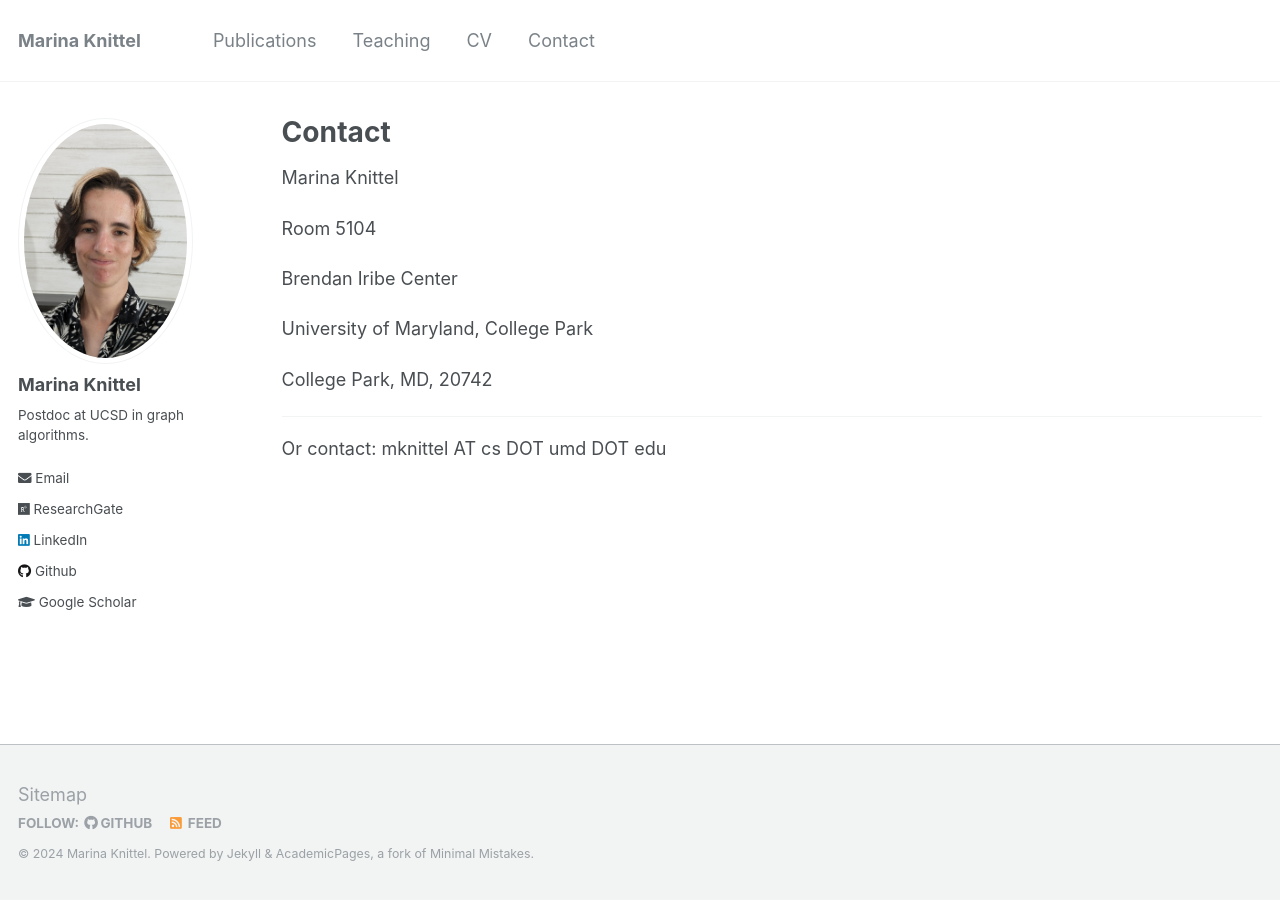
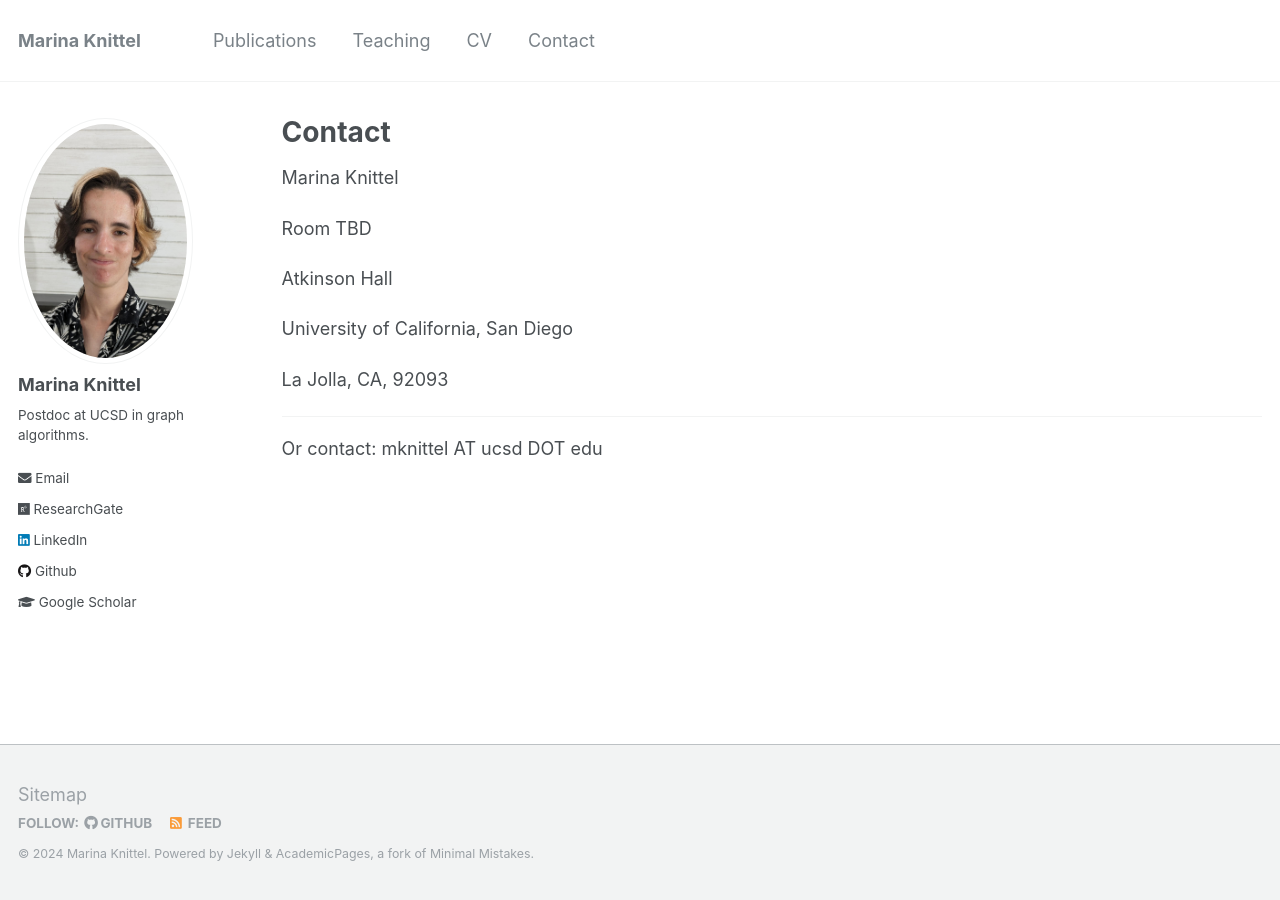
Before and after one commit to mknittel/mknittel.github.io, a Jekyll site: the page built from _pages/contact.md, in a window 1280 px wide. Built offline with Jekyll 4.4.1, drawn with Linux system fonts in a browser that asks for light colours.

Commit message:
Updated pubs and fixed errors

```diff
--- a/_pages/contact.md
+++ b/_pages/contact.md
@@ -7,15 +7,15 @@ author_profile: true
 
 Marina Knittel
 
-Room 5104
+Room TBD
 
-Brendan Iribe Center
+Atkinson Hall
 
-University of Maryland, College Park
+University of California, San Diego
 
-College Park, MD, 20742
+La Jolla, CA, 92093
 
 ---
 
 
-Or contact: mknittel AT cs DOT umd DOT edu
+Or contact: mknittel AT ucsd DOT edu
```
Also changed, not shown: _pages/about.md (+2 -2 lines), _pages/publications.md (+3 -3 lines).
